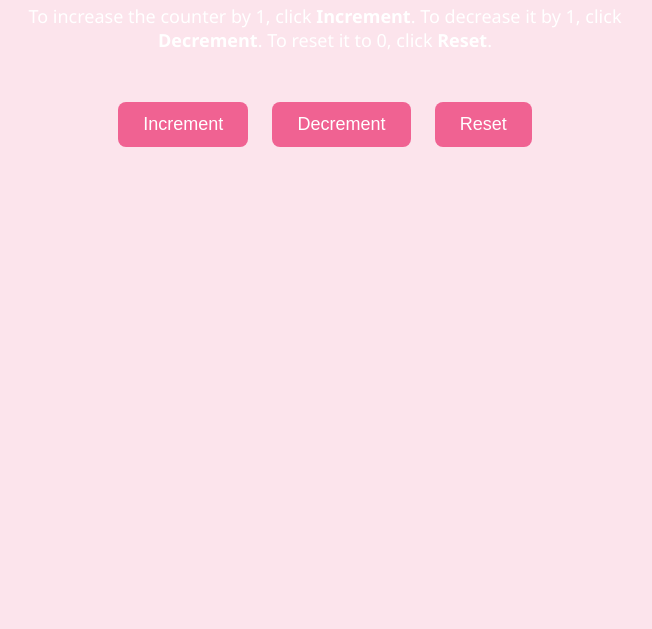
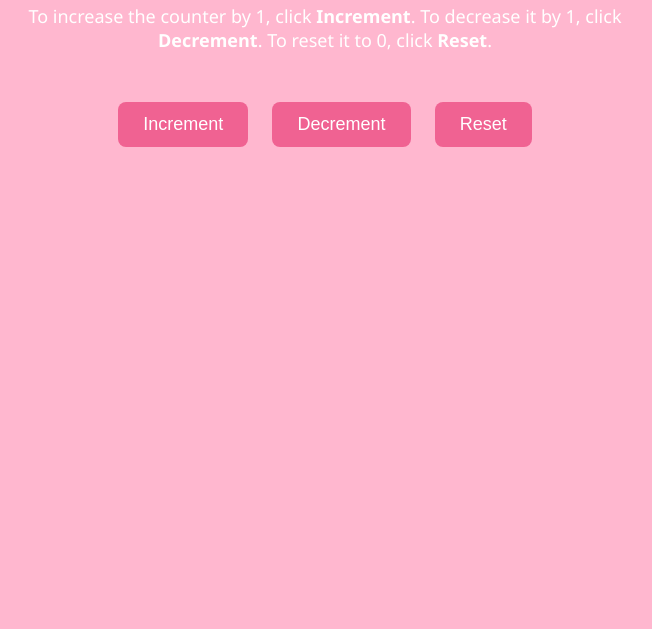
Before and after one commit to Vedanship06/counter-app, a plain HTML site: page index.html in a window 1280 px wide. Shown: the part 171-800 px from the top of the page, without its empty margins (315-967 px from the left). Drawn offline with Linux system fonts and the light colour scheme.

Commit message:
Changed colors

```diff
--- a/style.css
+++ b/style.css
@@ -1,6 +1,6 @@
 body {
   font-family: 'Segoe UI', sans-serif;
-  background-color: #fce4ec; /* light pink */
+  background-color: #ffb7cf; /* light pink */
   text-align: center;
   margin-top: 100px;
   color: white;
```
